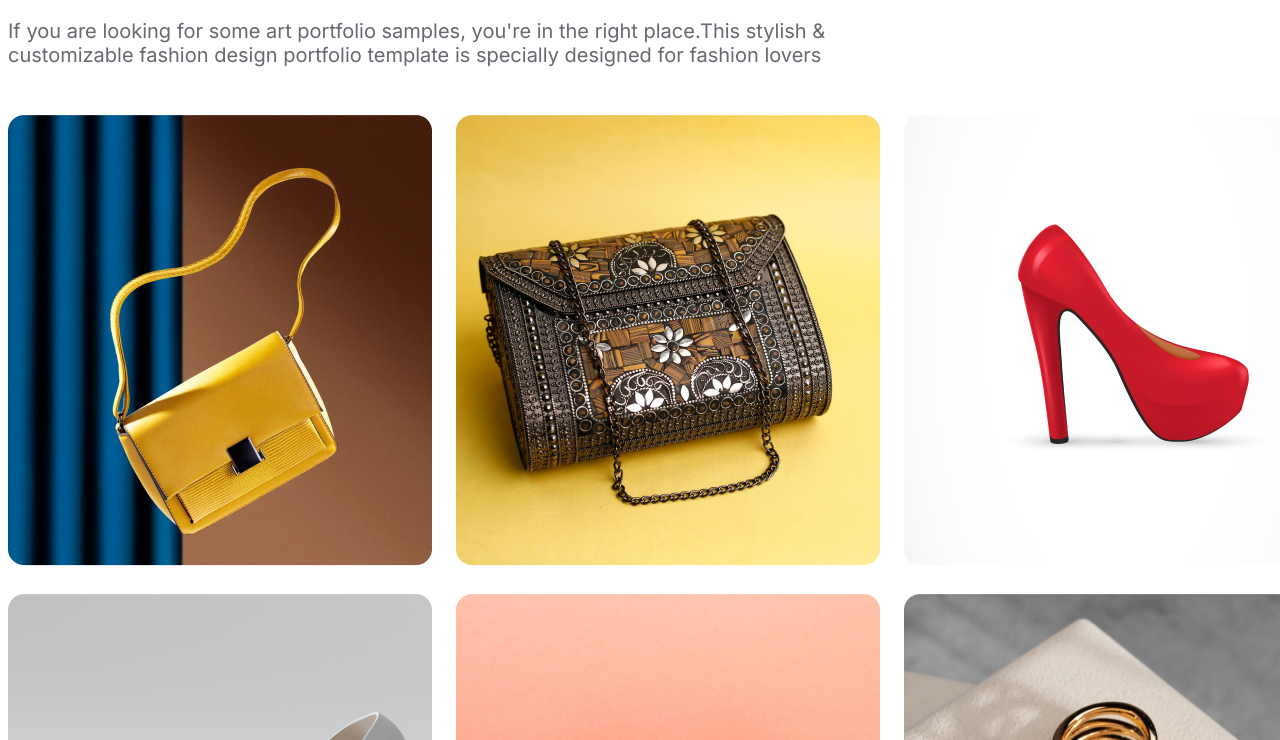
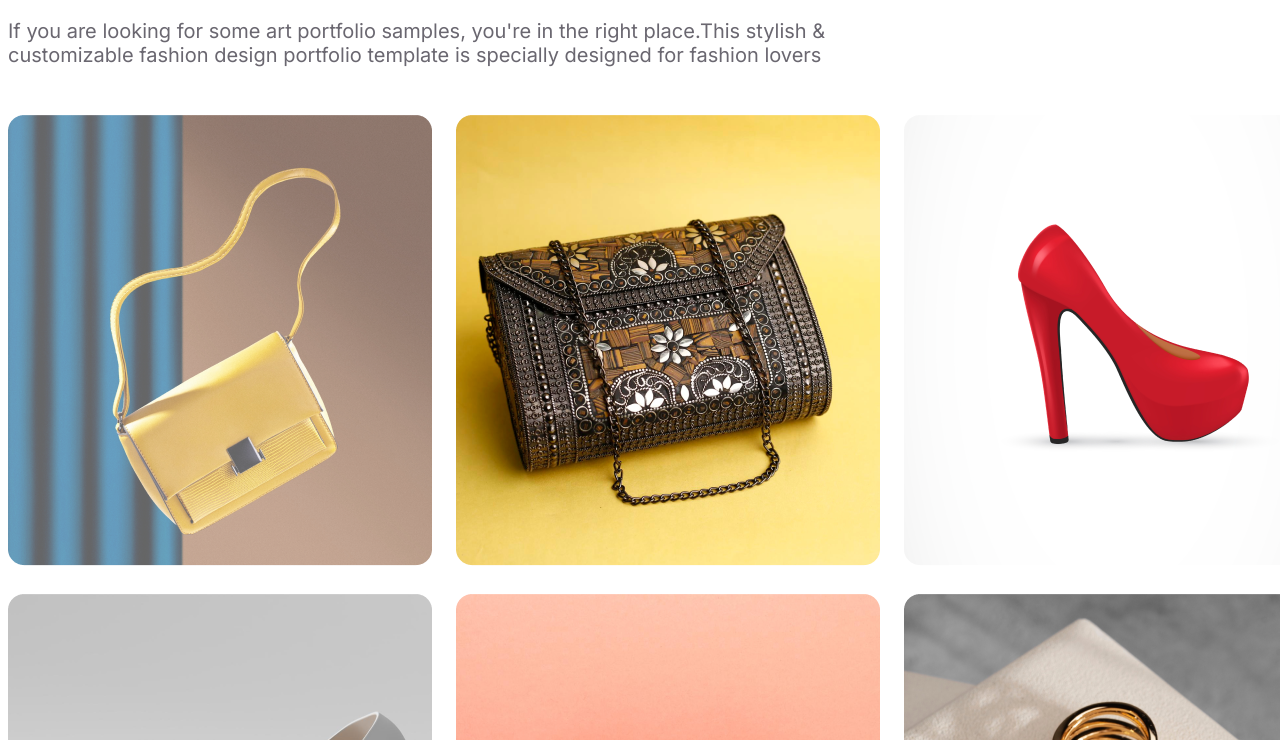
Before and after one commit to hrlalon/New-Year-New-Mission, a plain HTML site: page index.html in a window 1280 px wide. In both pictures the pointer is over the picture 220 px from the left and 3372 px from the top of the page. Shown: the part 3032-3772 px from the top of the page. Drawn offline with Linux system fonts and the light colour scheme.

Commit message:
full project completed

```diff
--- a/css/style.css
+++ b/css/style.css
@@ -233,6 +233,12 @@
     gap: 24px;
 }
 
+.portfolio-row-one img:hover,
+.portfolio-row-two img:hover {
+    opacity: 0.6;
+    transition: 0.5s ease;
+}
+
 .portfolio-row-two {
     display: flex;
     gap: 24px;
```
Also changed, not shown: index.html (+1 -0 lines).
